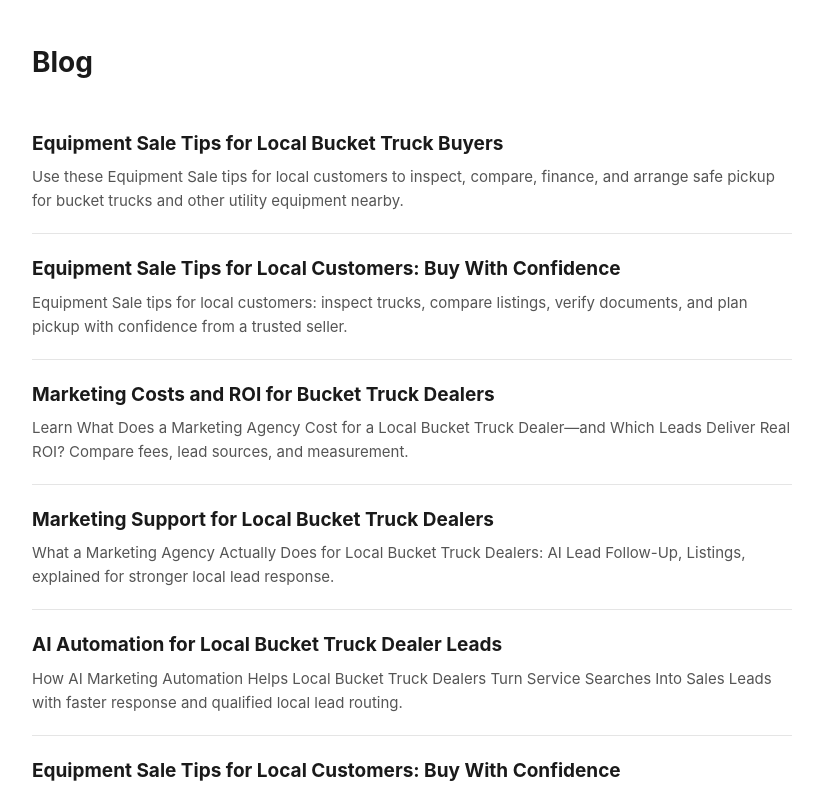
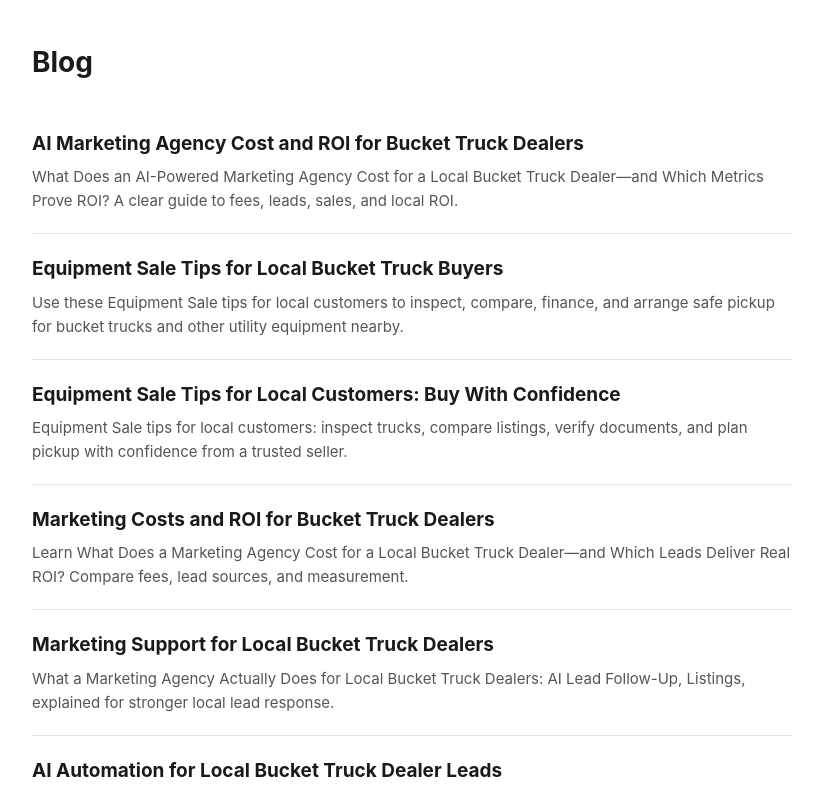
Before and after one commit to buckettruck-f450/buckettruck-f450.github.io, a plain HTML site: page blog/index.html in a window 1280 px wide. Shown: the top 789 px of the page, without its empty margins (228-1051 px from the left). Drawn offline with Linux system fonts and the light colour scheme.

Commit message:
IKON: publish "AI Marketing Agency Cost and ROI for Bucket Truck Dealers"

```diff
--- a/blog/index.html
+++ b/blog/index.html
@@ -24,6 +24,11 @@
 <body>
 <h1>Blog</h1>
 <div id="ikon-post-list">
+<a class="post-card" href="ai-marketing-agency-cost-roi-bucket-truck-dealer.html">
+  <h2>AI Marketing Agency Cost and ROI for Bucket Truck Dealers</h2>
+  <p>What Does an AI-Powered Marketing Agency Cost for a Local Bucket Truck Dealer—and Which Metrics Prove ROI? A clear guide to fees, leads, sales, and local ROI.</p>
+</a>
+
 <a class="post-card" href="equipment-sale-tips-local-customers.html">
   <h2>Equipment Sale Tips for Local Bucket Truck Buyers</h2>
   <p>Use these Equipment Sale tips for local customers to inspect, compare, finance, and arrange safe pickup for bucket trucks and other utility equipment nearby.</p>
```
